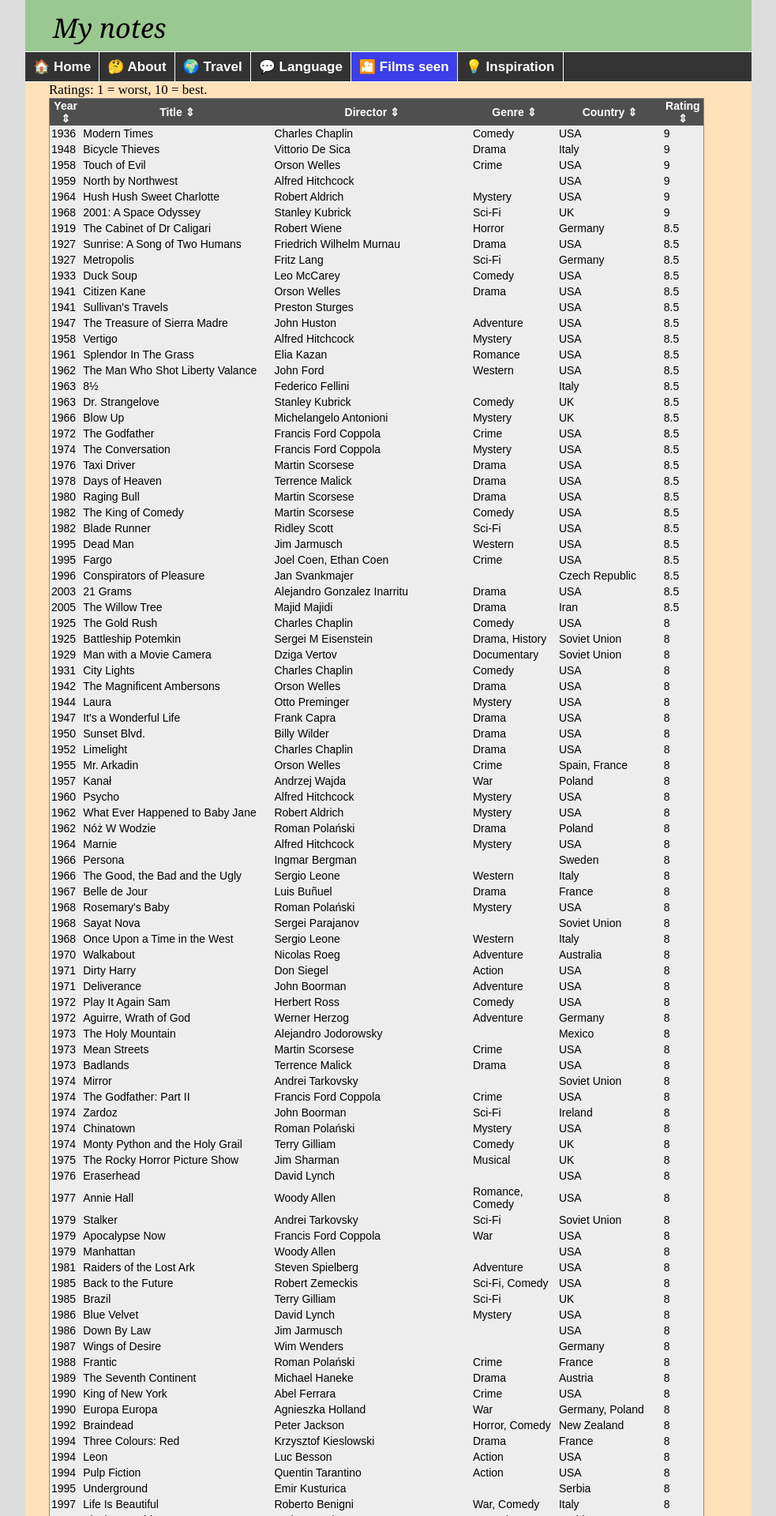
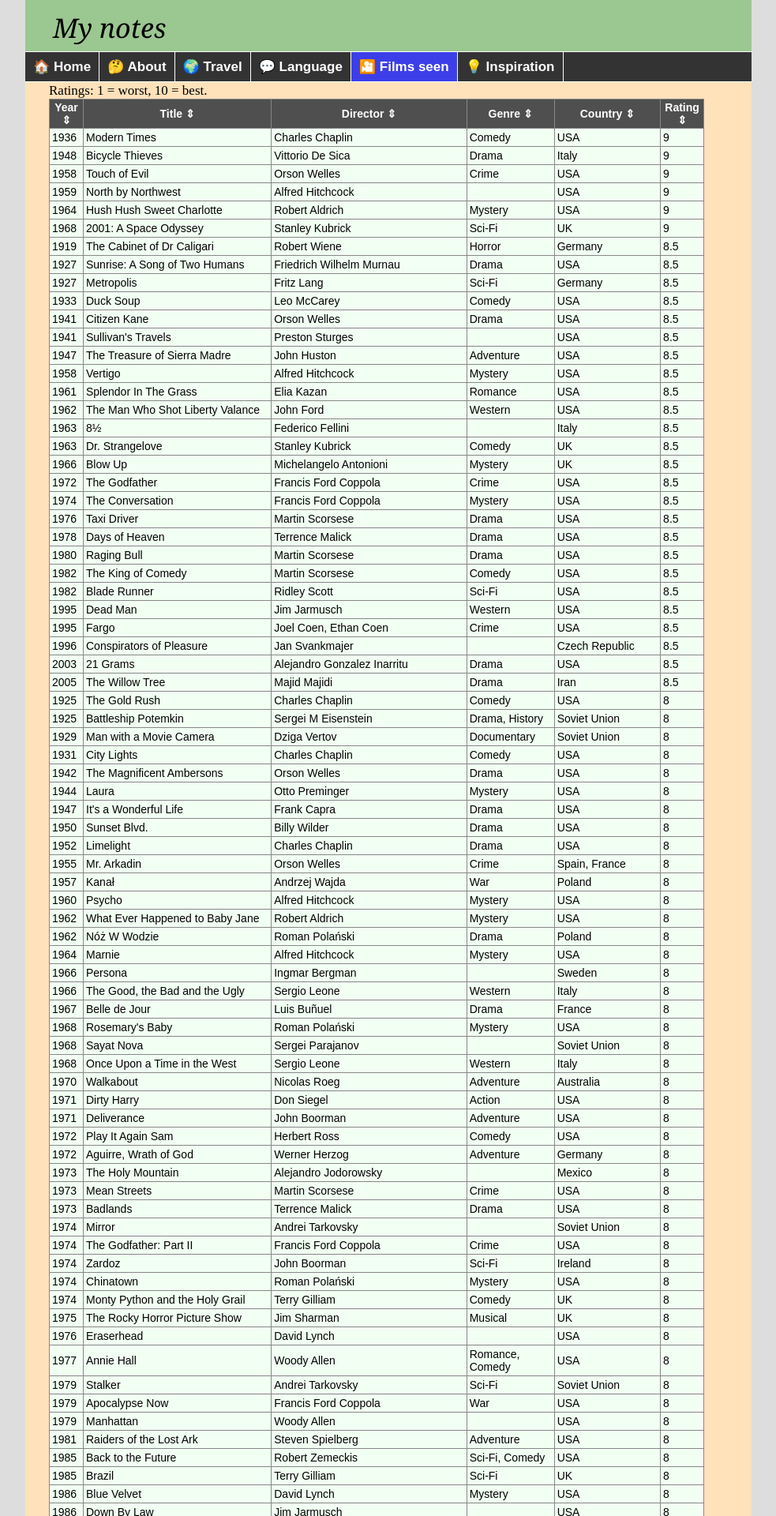
Before and after one commit to witbag/witbag.github.io, a Jekyll site: the page built from likes/index.html, in a window 1280 px wide. Shown: the top 1920 px of the page at 79% size, without its empty margins (148-1131 px from the left). Built offline with Jekyll 4.4.1, drawn with Linux system fonts in a browser that asks for light colours.

Commit message:
Update index.html

```diff
--- a/likes/index.html
+++ b/likes/index.html
@@ -2,7 +2,7 @@
 layout: likes
 title: Films seen
 ---
-
+<br>
 Ratings: 1 = worst, 10 = best.
 
 <!-- table generator: http://tableizer.journalistopia.com/  -->
@@ -14,18 +14,20 @@ Ratings: 1 = worst, 10 = best.
 }
 	table.sortable {
 		font-size: 14px;
-		padding: 1.5px;
+		padding: 3px;
 		border: 1px solid #878787;
 		border-collapse: collapse;
 		font-family: Arial, Helvetica, sans-serif;
 		background: #303030;
 	}
 	.sortable td {
-		padding: 2px;
-		margin: 1px;
-		background: #ededed;
+		padding: 3px;
+		background: #f2fff3;
+		border: 1px solid #878787;
 	}
 	.sortable th {
+		padding: 2px;
+		border: 1px solid #878787;
 		background-color: #4f4f4f;
 		color: #FFF;
 		font-weight: bold;
```
